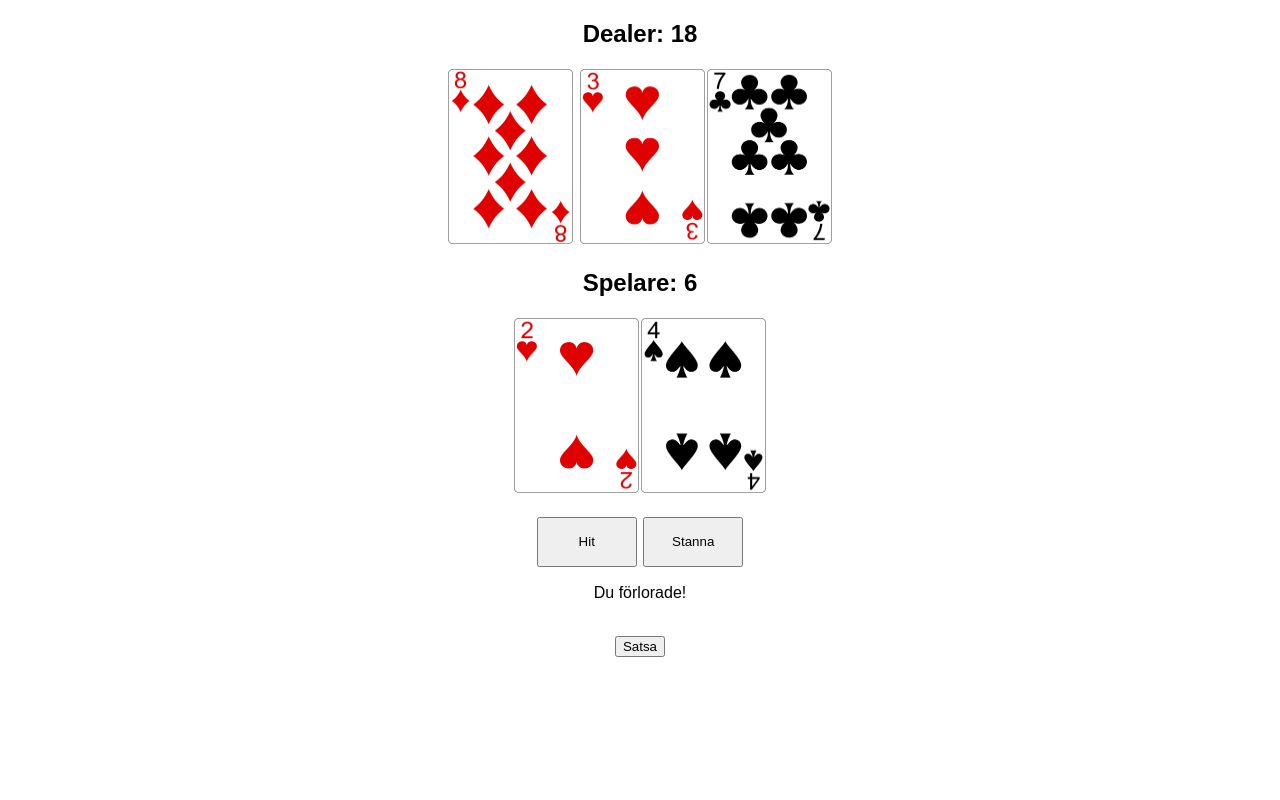
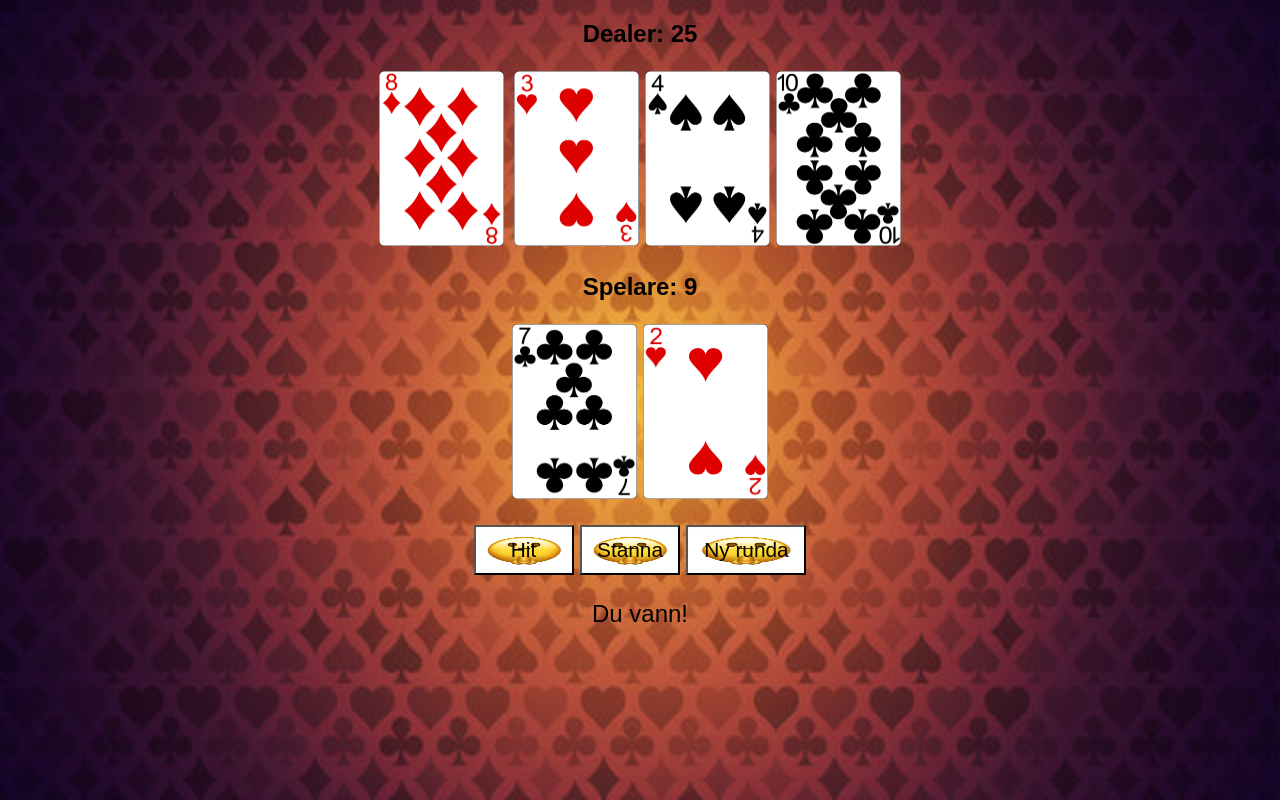
Before and after one commit to OskarBjorklund/Blackjack, a plain HTML site: page index.html in a window 1280 px wide. Both pictures are taken after a click on the button "Stanna". Drawn offline with Linux system fonts and the light colour scheme.

Commit message:
bara kommentarer kvar
pre

```diff
--- a/Blackjack.js
+++ b/Blackjack.js
@@ -1,5 +1,3 @@
-let kan_hit = true;
-
 function ny_kortlek(){
   let kortlek = new Kortlek();
 
@@ -36,27 +34,31 @@ function värdera(kort){
   return handsumma;
 }
 
+window.onload = function starta_spel(){
+  let kan_hit = true;
 
-window.onload = function starta_spel(){
   let kortlek = ny_kortlek();
 
-  kortlek.blanda()
+  kortlek.blanda();
 
   let dealer_hand = [];
   let spelare_hand = [];
+  let dealer_gömd_hand = [];
+
 
   let gömt_kort = kortlek.dra_kort();
+  dealer_gömd_hand.push(gömt_kort);
   dealer_hand.push(gömt_kort);
 
-  while (värdera(dealer_hand) < 17){
+  for (let i = 0; i < 1; i++){
     let kortImg = document.createElement("img");
     let kort = kortlek.dra_kort();
     dealer_hand.push(kort);
 
-    kortImg.src = "./cards/"+ kort.valör + "-" + kort.färg + ".png"
-    document.getElementById("dealer_kort").append(kortImg)
+    kortImg.src = "./cards/"+ kort.valör + "-" + kort.färg + ".png";
+    document.getElementById("dealer_kort").append(kortImg);
+    document.getElementById("dealer_summa").innerText = (värdera(dealer_hand)-värdera(dealer_gömd_hand) + " + ?");
   }
-  console.log(värdera(dealer_hand))
 
   for (let i = 0; i < 2; i++){
     let kortImg = document.createElement("img");
@@ -70,7 +72,6 @@ window.onload = function starta_spel(){
 
   document.getElementById("hit").addEventListener("click", hit);
   document.getElementById("stanna").addEventListener("click", stanna);
-
 
   function hit() {
     if (!kan_hit){
@@ -87,14 +88,26 @@ window.onload = function starta_spel(){
     if (värdera(spelare_hand) > 21){
       kan_hit = false;
       console.log(värdera(spelare_hand));
+      stanna()
+      }
     }
-  }
 
   function stanna(){
+
     kan_hit = false;
     document.getElementById("gömt").src = "./cards/"+ dealer_hand[0].valör + "-" + dealer_hand[0].färg + ".png";
 
+    while (värdera(dealer_hand) < 17){
+      let kortImg = document.createElement("img");
+      let kort = kortlek.dra_kort();
+      dealer_hand.push(kort);
+
+      kortImg.src = "./cards/"+ kort.valör + "-" + kort.färg + ".png"
+      document.getElementById("dealer_kort").append(kortImg)
+    }
+
     let resultat = "";
+
     if (värdera(spelare_hand) > 21){
       resultat = "Du förlorade!"
     }
@@ -113,9 +126,11 @@ window.onload = function starta_spel(){
     document.getElementById("dealer_summa").innerText = värdera(dealer_hand);
     document.getElementById("spelare_summa").innerText = värdera(spelare_hand);
     document.getElementById("resultat").innerText = resultat;
+
+    document.getElementById("ny_runda").addEventListener("click", ny_runda);
+
+    function ny_runda(){
+      document.location.reload()
+    }
   }
-
 }
-
-
-//spelare_hand.push(kortlek.dra_kort());
--- a/index.html
+++ b/index.html
@@ -8,6 +8,14 @@
         <link rel="stylesheet" href="style.css"
     </head>
 
+    <style>
+        body{
+            background-image: url("wallpaper.png");
+            background-repeat: no-repeat;
+            background-size: 100% 100%;
+            background-attachment: fixed;
+        }
+    </style>
     <body>
         <script src="kortlek.js"></script>
         <script src="blackjack.js"></script>
@@ -23,9 +31,9 @@
         <br>
         <button id="hit">Hit</button>
         <button id="stanna">Stanna</button>
-        <p id="resultat"></p>
+        <button id="ny_runda">Ny runda</button>
+        <p style="font-size: 150%;" style="margin: 0%;" id="resultat"></p>
         <br>
-        <button id="satsa">Satsa</button>
     </body>
 
 </html>
--- a/style.css
+++ b/style.css
@@ -6,23 +6,38 @@ body {
 #dealer_kort img {
   height: 175px;
   width: 125px;
-  margin: 1px;
+  margin: 3px;
 }
 
 #spelare_kort img {
   height: 175px;
   width: 125px;
-  margin: 1px;
+  margin: 3px;
 }
 
 #hit {
   height: 50px;
   width: 100px;
   margin: 1px;
+  background-image: url("button.png");
+  background-size: 100% 100%;
+  font-size: 130%;
 }
 
 #stanna {
   height: 50px;
   width: 100px;
   margin: 1px;
+  background-image: url("button.png");
+  background-size: 100% 100%;
+  font-size: 130%;
 }
+
+#ny_runda {
+  height: 50px;
+  width: 120px;
+  margin: 1px;
+  background-image: url("button.png");
+  background-size: 100% 100%;
+  font-size: 130%;
+}
```
Also changed, not shown: button.png (added), wallpaper.png (added).
